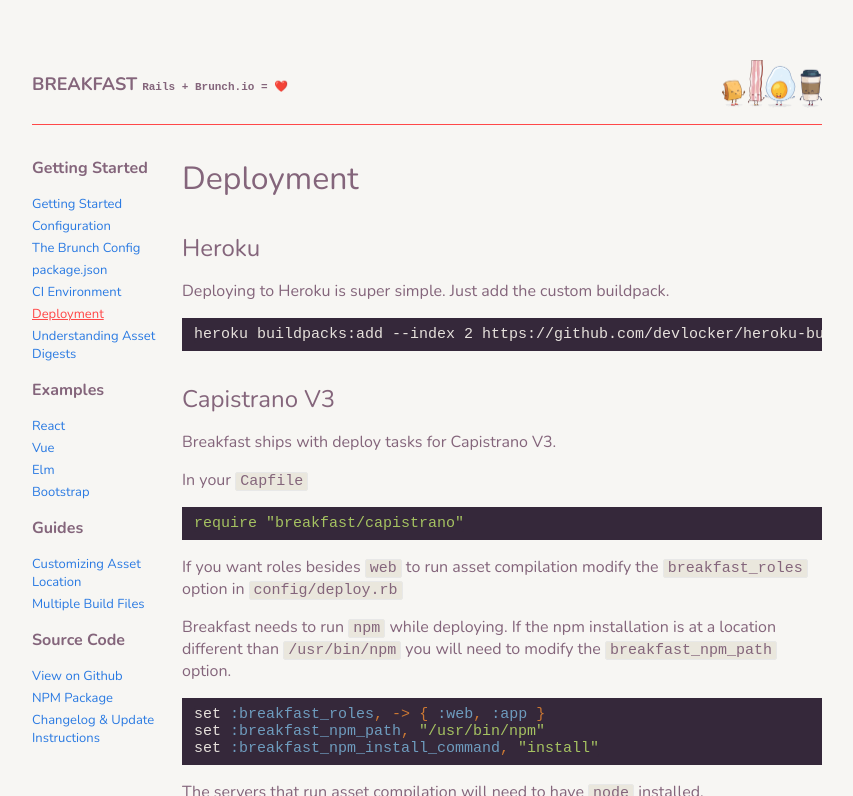
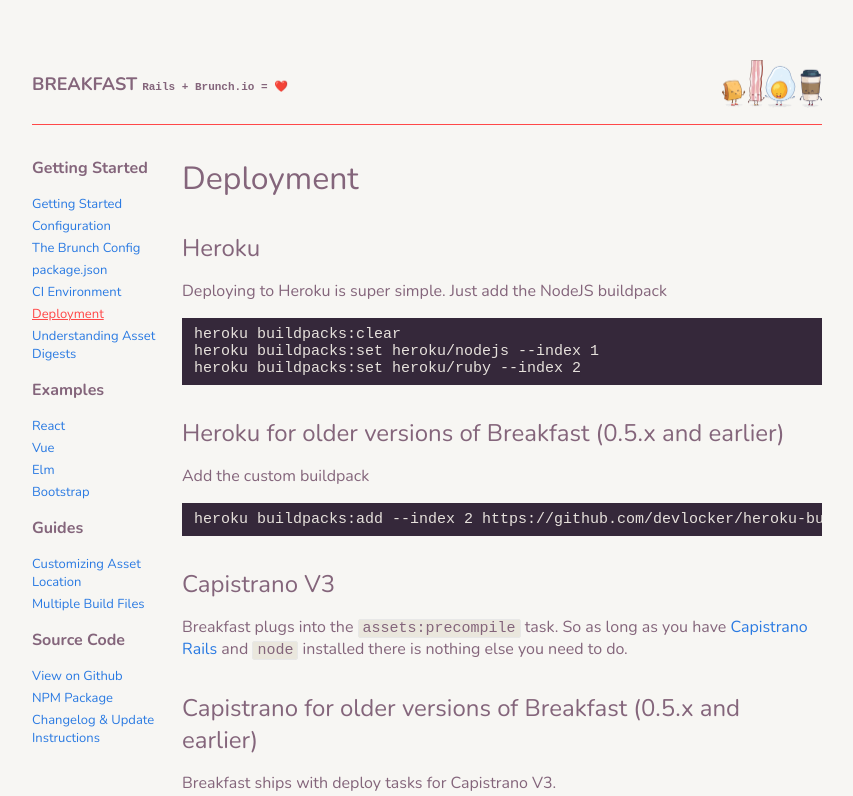
Before and after one commit to devlocker/breakfast, a Jekyll site: the page built from getting_started/deployment.md, in a window 1280 px wide and 900 px high, cut to the strip 104-900 px from the top of the window. Shown: the whole strip, without its empty margins (213-1066 px from the left). Built offline with Jekyll 4.4.1, drawn with Linux system fonts in a browser that asks for light colours; our own code applies the rules of GitHub Pages for plain Markdown files.

Commit message:
Update deployment instructions

```diff
--- a/getting_started/deployment.md
+++ b/getting_started/deployment.md
@@ -5,16 +5,28 @@
 # Deployment
 
 ## Heroku
-Deploying to Heroku is super simple. Just add the custom buildpack.
+Deploying to Heroku is super simple. Just add the NodeJS buildpack
+
+~~~
+heroku buildpacks:clear
+heroku buildpacks:set heroku/nodejs --index 1
+heroku buildpacks:set heroku/ruby --index 2
+~~~
+
+## Heroku for older versions of Breakfast (0.5.x and earlier)
+Add the custom buildpack
 
 ~~~
 heroku buildpacks:add --index 2 https://github.com/devlocker/heroku-buildpack-breakfast.git
 ~~~
 
-
-
 ## Capistrano V3
 
+Breakfast plugs into the `assets:precompile` task. So as long as you have
+[Capistrano Rails](https://github.com/capistrano/rails) and `node`  installed
+there is nothing else you need to do.
+
+## Capistrano for older versions of Breakfast (0.5.x and earlier)
 Breakfast ships with deploy tasks for Capistrano V3.
 
 In your `Capfile`
```
